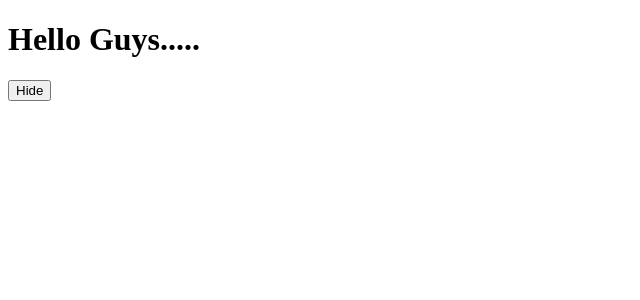
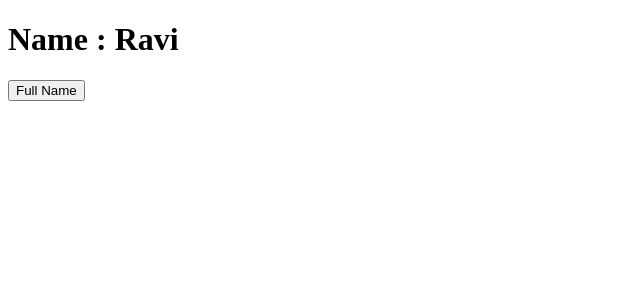
Before and after one commit to Ravi-Mk01/React, a React (Vite) app in the folder Day-4/UseState-apps/: page / in a window 1280 px wide. Shown: the top 300 px of the page, without its empty margins (0-640 px from the left). Built offline with nearby package versions, Linux system fonts and the light colour scheme.

Commit message:
Add Change Name Components

```diff
--- a/Day-4/UseState-apps/src/App.jsx
+++ b/Day-4/UseState-apps/src/App.jsx
@@ -67,21 +67,71 @@
 
 import { useState } from "react"
 function App() {
-    const [count, setCount] = useState(0);
+  const [count, setCount] = useState(0);
+  //     ↑       ↑            ↑
+  //   value  updater    initial value
+
   return (
     <>
       <p> Counter:{count}</p>
-    <button onClick={() =>{
-      setCount(count+1);
-    }}>
-      count
-    </button>
+      <button onClick={() => {
+        setCount(count + 1);
+      }}>
+        count
+      </button>
     </>
   )
 }
 
 
 
+// import { useState } from "react"
+// → React se useState hook import kar rahe hain.
+// → useState ka use component ke andar data/value ko manage karne ke liye hota hai.
+
+
+// function App() {
+// → App ek React component hai.
+// const [count, setCount] = useState(0);
+// → useState(0) counter ki initial value 0 set karta hai.
+// → count:
+//    Current value ko store karta hai.
+// → setCount:
+//    count ki value change/update karne ke liye function hai.
+// Initially:
+// count = 0
+// <p>Counter:{count}</p>
+// → Screen par count ki current value display hoti hai.
+// Initially:
+// Counter: 0
+// <button onClick={() => {
+//     setCount(count + 1);
+// }}>
+// → Jab button click hota hai, arrow function execute hota hai.
+// → setCount(count + 1) count ki value ko 1 se increase karta hai.
+// Example:
+
+// count = 0
+// setCount(0 + 1)
+
+// New count = 1
+// React automatically component ko re-render karta hai.
+
+// Screen:
+// Counter: 1
+
+// Agar dobara click karoge:
+
+// count = 1
+// setCount(1 + 1)
+// New count = 2
+
+// Screen:
+// Counter: 2
+
+// Agar 5 baar click karoge:
+// Counter: 5
+
 
 
 export default App
--- /dev/null
+++ b/Day-4/UseState-apps/src/ChangeName.jsx
@@ -0,0 +1,15 @@
+import { useState } from "react"
+
+function ChangeName(){
+    const [name,setName] = useState(true)
+    return(
+        <>
+         <h1>Name  : {name ? "Ravi" : "Ravi Makwana"}</h1>
+         <button onClick={() =>{
+            name ? setName(false) : setName(true)
+         }}>{name ? "Full Name" : " Name "}</button>
+        </>
+    )
+}
+
+export default ChangeName
--- a/Day-4/UseState-apps/src/ShowHide.jsx
+++ b/Day-4/UseState-apps/src/ShowHide.jsx
@@ -1,3 +1,4 @@
+// Create a button that toggles a paragraph.
 import { useState } from "react"
 
 function Show(){
--- a/Day-4/UseState-apps/src/main.jsx
+++ b/Day-4/UseState-apps/src/main.jsx
@@ -3,10 +3,12 @@ import { createRoot } from 'react-dom/client'
 import App from './App.jsx'
 import Counter from './Counter.jsx'
 import ShowHide from './ShowHide.jsx'
+import ChangeName from './ChangeName.jsx'
 createRoot(document.getElementById('root')).render(
 
     // <App />
     //  <Counter/>
-    <ShowHide/>
+    // <ShowHide/>
+    <ChangeName/>
 
 )
```
